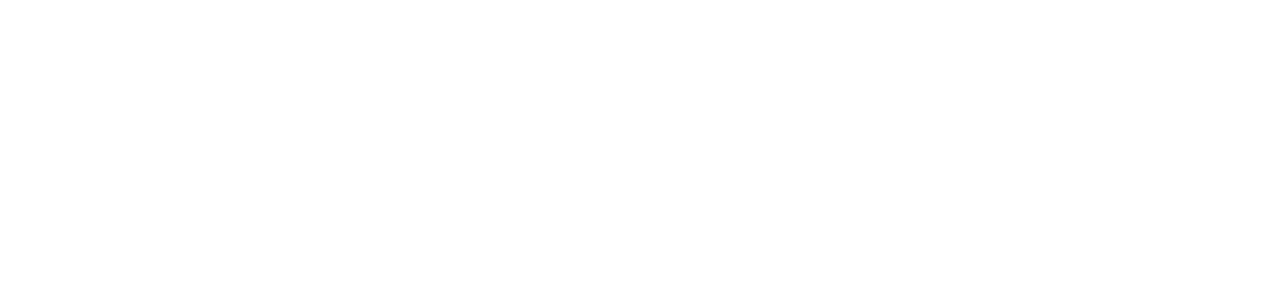
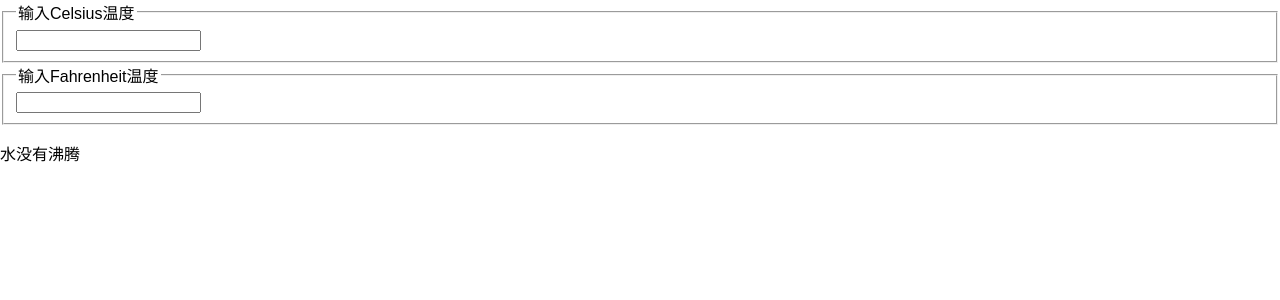
Before and after one commit to Link-kkkkk/react_demo, a React app in the folder react-cli/: page /state in a window 1280 px wide. Shown: the top 300 px of the page. Built offline with nearby package versions, Linux system fonts and the light colour scheme.

Commit message:
路由组织

```diff
--- a/react-cli/src/Router.js
+++ /dev/null
@@ -1,28 +0,0 @@
-import React from 'react'
-import {
-  BrowserRouter as Router,
-  Route,
-  Link
-} from 'react-router-dom'
-
-import './asstes/index.css';
-
-import App from './pages/App';
-import Events from './pages/event';
-import ChooseRender from './pages/chooseRender';
-import list from './pages/list';
-import form from './pages/form'
-
-const MainRouter = () => (
-  <Router>
-    <div>
-      <Route exact path="/" component={App}/>
-      <Route path="/event" component={Events}/>
-      <Route path="/choose" component={ChooseRender}/>
-      <Route path="/list" component={list}/>
-      <Route path="/form" component={form}/>
-    </div>
-  </Router>
-)
-
-export default MainRouter
--- a/react-cli/src/components/comment.js
+++ b/react-cli/src/components/comment.js
@@ -4,7 +4,7 @@
   constructor(props) {
     super(props)
     this.state = {
-      day : parseInt(props.date)
+      day : parseInt(props.date,10),
     }
   }
 
@@ -31,7 +31,7 @@
     // 要解决它，应该使用回调函数而不是对象来调用setState()。 回调函数将接收先前的state作为第一个参数，并将应用更新时的props作为第二个参数：
     this.setState((prevState, props) => {
       return {
-        day: prevState.day + parseInt(props.counts)
+        day: prevState.day + parseInt(props.counts,10),
       };
     });
 
--- /dev/null
+++ b/react-cli/src/components/loading.js
@@ -0,0 +1,9 @@
+import React, { Component } from 'react';
+
+export default class Loading extends Component {
+  render() {
+    return (
+      <div>page loading...</div>
+    )
+  }
+}
--- a/react-cli/src/index.js
+++ b/react-cli/src/index.js
@@ -1,7 +1,7 @@
 import React from 'react';
 import ReactDOM from 'react-dom';
 
-import Route from './Router'
+import Route from './routes/Router'
 import registerServiceWorker from './registerServiceWorker';
 
 ReactDOM.render(<Route />, document.getElementById('root'));
--- a/react-cli/src/pages/form.js
+++ b/react-cli/src/pages/form.js
@@ -16,30 +16,23 @@
     this.setState({
       val: e.target.value
     })
+    console.log(this.state.val)
   }
 
   sumbit(e) {
+    console.log('sumbit success：' + this.state.val)
     e.preventsDefault();
-    console.log('sumbit success：' + this.state.val)
   }
 
   render() {
     return (
       <div className="formContent">
-        {/* <form onSubmit={this.sumbit}>
-          <label>
-            Name:
-            <input type="text" value={this.state.val} onChange={this.change} />
-          </label>
-          <input type="sumbit" value="Submit" />
-        </form> */}
-
         <form onSubmit={this.submit}>
           <label>
             Name:
             <input type="text" value={this.state.val} onChange={this.change} />
           </label>
-          <input type="submit" value="submit" />
+          <input type="submit" value="Submit" />
         </form>
       </div>
     );
--- /dev/null
+++ b/react-cli/src/pages/upState.js
@@ -0,0 +1,135 @@
+import React, { Component } from 'react';
+import './../asstes/index.css';
+
+let scaleNames = {
+  c: 'Celsius',
+  f: 'Fahrenheit'
+}
+
+function toCelsius(f) {
+  return (f - 32) * 5 / 9;
+}
+function toFahrenheit(c) {
+  return (c * 9 / 5) + 32;
+}
+function BoilingVerdict(props) {
+  if (props.celsius >= 100) {
+      return <p>水沸腾了</p>
+  }
+  return <p>水没有沸腾</p>
+}
+function tryConvert(value, convert) {
+  const input = parseFloat(value);
+  if (Number.isNaN(input)) {
+    return '';
+  }
+  const output = convert(input);
+  const rounded = Math.round(output * 1000) / 1000;
+  return String(rounded);
+}
+
+class Temperature extends React.Component {
+  constructor(props) {
+    super(props);
+    // this.state = { value: '' };
+    this.change = this.change.bind(this)
+  }
+  change(e) {
+    this.props.onChange(e.target.value);
+  }
+  render() {
+    // const value = this.state.value;
+    const value = this.props.value;
+    console.log(value)
+    const scale = this.props.scale;
+    return (
+      <fieldset>
+        <legend>输入{scaleNames[scale]}温度</legend>
+        <input value={value} onChange={this.change} />
+      </fieldset>
+    );
+  }
+}
+
+class Calculator extends React.Component {
+  constructor(props) {
+    super(props);
+    this.state = {
+      value: '',
+      scale: 'c'
+    };
+    this.CelsiusChange = this.CelsiusChange.bind(this);
+    this.FahrenheitChange = this.FahrenheitChange.bind(this);
+  }
+
+  CelsiusChange(value) {
+    this.setState({ scale: 'c', value });
+  }
+
+  FahrenheitChange(value) {
+    this.setState({ scale: 'f', value });
+  }
+
+  render() {
+    let scale = this.state.scale;
+    let value = this.state.value;
+    let celsius, fahrenheit;
+    if (scale === 'f') {
+      celsius = tryConvert(value, toCelsius)
+    } else {
+      celsius = value;
+    }
+
+    if (scale === 'c') {
+      fahrenheit = tryConvert(value, toFahrenheit)
+    } else {
+      fahrenheit = value;
+    }
+
+    return (
+      <div>
+        <Temperature scale="c" value={celsius} onChange={this.CelsiusChange} />
+        <Temperature scale="f" value={fahrenheit} onChange={this.FahrenheitChange} />
+        <BoilingVerdict celsius={parseFloat(celsius)} />
+      </div>
+    );
+  }
+}
+
+// class UpState extends Component {
+//   constructor(props) {
+//     super(props);
+//     this.state = { value: '' };
+//     // 老规矩，要绑定this，如果不绑定直接执行类里面的this会报错
+//     this.change = this.change.bind(this);
+//   }
+
+//   change(e) {
+//     this.setState({ value: e.target.value });
+//   }
+
+//   render() {
+//     const value = this.state.value;
+
+//     // 渲染函数可以放出类的外部，放在类的内部需要放在render()内部
+//     function BoilingVerdict(props) {
+//       if (props.celsius >= 100) {
+//         return <p>水沸腾了</p>
+//       }
+//       return <p>水没有沸腾</p>
+//     }
+
+//     return (
+//       <fieldset>
+//         <legend>请输入温度</legend>
+//         <input
+//           value={value}
+//           onChange={this.change}
+//           type='number'/>
+//         <BoilingVerdict celsius={parseFloat(value)} />
+//       </fieldset>
+//     );
+//   }
+// }
+
+export default Calculator;
--- /dev/null
+++ b/react-cli/src/routes/Router.js
@@ -0,0 +1,42 @@
+import React from 'react'
+import {
+  BrowserRouter as Router,
+  Route,
+  Link,
+  Switch
+} from 'react-router-dom'
+
+import './../asstes/index.css';
+
+import Bundle from './bundle';
+import Loading from './../components/loading';
+
+import App from './../pages/App';
+import Events from './../pages/event';
+import ChooseRender from './../pages/chooseRender';
+import list from './../pages/list';
+import form from './../pages/form'
+import upstate from './../pages/upState'
+
+const createComponent = (component) => (props) => (
+  <Bundle load={component}>
+    {
+      (Component) => Component ? <Component {...props} /> : <Loading />
+    }
+  </Bundle>
+);
+
+const MainRouter = () => (
+  <Router>
+    <Switch>
+      <Route exact path="/" component={App} />
+      <Route path="/event" component={Events} />
+      <Route path="/choose" component={ChooseRender} />
+      <Route path="/list" component={list} />
+      <Route path="/form" component={form} />
+      <Route path="/state" component={upstate} />
+    </Switch>
+  </Router>
+)
+
+export default MainRouter
--- /dev/null
+++ b/react-cli/src/routes/bundle.js
@@ -0,0 +1,34 @@
+import React, { Component } from 'react'
+
+class Bundle extends Component {
+  state = {
+    mod: null
+  };
+
+  componentWillMount() {
+    this.load(this.props)
+  }
+
+  componentWillReceiveProps(nextProps) {
+    if (nextProps.load !== this.props.load) {
+      this.load(nextProps)
+    }
+  }
+
+  load(props) {
+    this.setState({
+      mod: null
+    });
+    props.load((mod) => {
+      this.setState({
+        mod: mod.default ? mod.default : mod
+      })
+    })
+  }
+
+  render() {
+    return this.props.children(this.state.mod)
+  }
+}
+
+export default Bundle
```
